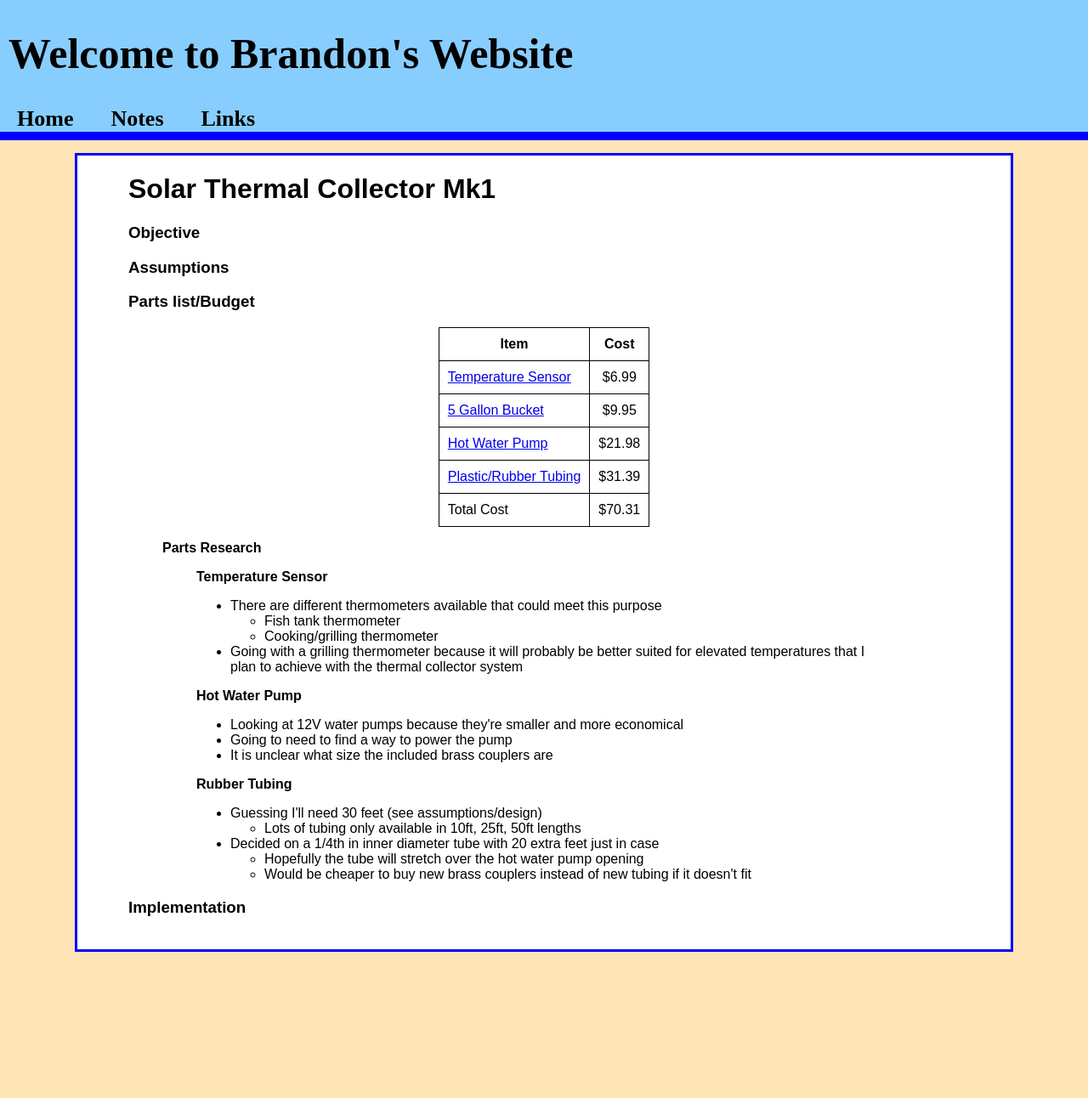
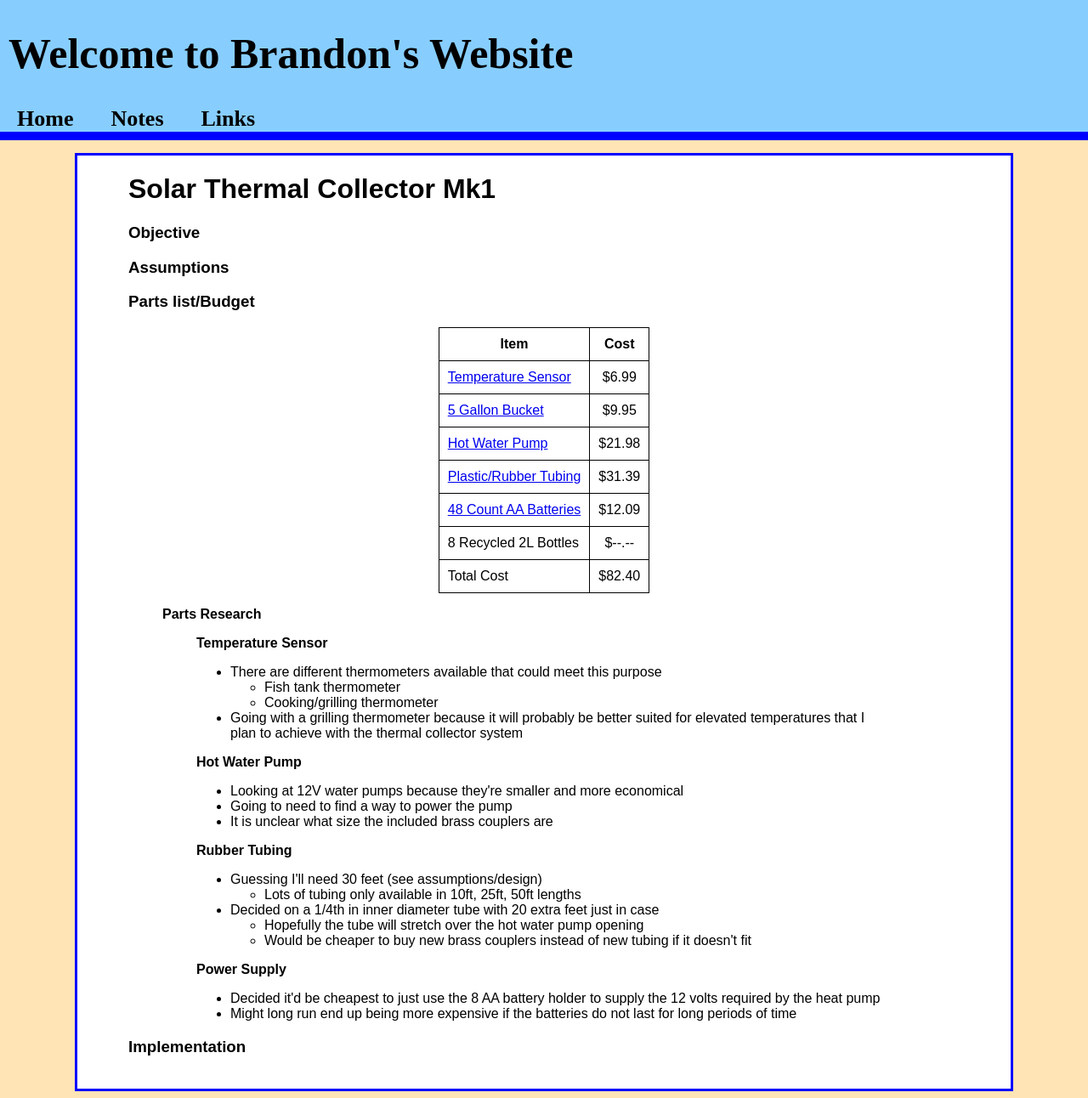
Before and after one commit to jbm950/jbm950.github.io, a Jekyll site: the page built from notes/sustainability/projects/solar_thermal_mk1.html, in a window 1280 px wide. Shown: the whole page at 85% size. Built offline with Jekyll 4.4.1, drawn with Linux system fonts in a browser that asks for light colours; Markdown is read by kramdown in place of the engine named in the settings; before the commit the page ends 1128 px from its top, so only the background shows below that.

Commit message:
worked on the solar thermal notes

```diff
--- a/notes/sustainability/projects/solar_thermal_mk1.html
+++ b/notes/sustainability/projects/solar_thermal_mk1.html
@@ -70,10 +70,26 @@ $31.39
 </tr>
 <tr>
 <td style="text-align:left">
+<a href="http://www.amazon.com/AmazonBasics-Performance-Alkaline-Batteries-48-Pack/dp/B00MNV8E0C/ref=sr_1_1_a_it?ie=UTF8&qid=1460245484&sr=8-1&keywords=aa+batterys+amazon+48+pack" target="_blank">48 Count AA Batteries</a>
+</td>
+<td style="text-align:center">
+$12.09
+</td>
+</tr>
+<tr>
+<td style="text-align:left">
+8 Recycled 2L Bottles
+</td>
+<td style="text-align:center">
+$--.--
+</td>
+</tr>
+<tr>
+<td style="text-align:left">
 Total Cost
 </td>
 <td style="text-align:center">
-$70.31
+$82.40
 </td>
 </tr>
 </table>
@@ -132,6 +148,19 @@ $70.31
 </ul>
 </blockquote>
 </blockquote>
+<blockquote>
+<blockquote>
+<p><strong>Power Supply</strong></p>
+</blockquote>
+</blockquote>
+<blockquote>
+<blockquote>
+<ul>
+<li>Decided it'd be cheapest to just use the 8 AA battery holder to supply the 12 volts required by the heat pump</li>
+<li>Might long run end up being more expensive if the batteries do not last for long periods of time</li>
+</ul>
+</blockquote>
+</blockquote>
 <h3 id="implementation">Implementation</h3>
 </body>
 </html>
```
Also changed, not shown: source/notes/sustainability/projects/solar_thermal_mk1.md (+18 -1 lines).
